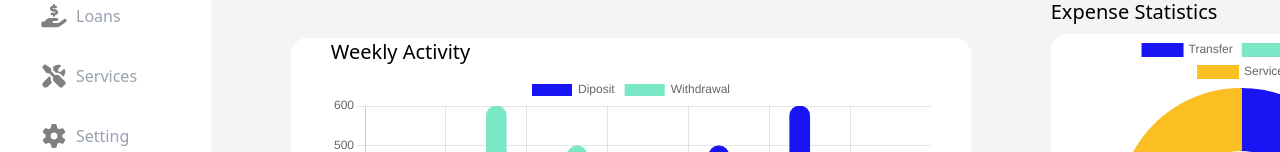
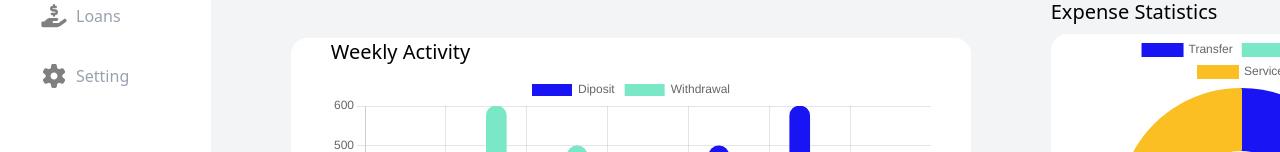
Before and after one commit to Kingestif/Bankify, a Next.js app: page /dashboard in a window 1280 px wide. Shown: the part 406-558 px from the top of the page. Built offline with nearby package versions, Linux system fonts and the light colour scheme.

Commit message:
refactor:remove service page

```diff
--- a/app/dashboard/services/page.tsx
+++ /dev/null
@@ -1,5 +0,0 @@
-export default function page() {
-  return (
-    <div>this is services page</div>
-  )
-}
--- a/app/ui/dashboard/sideBar.tsx
+++ b/app/ui/dashboard/sideBar.tsx
@@ -45,12 +45,6 @@ export function SideBar() {
     },
 
     {
-      icon: <svg xmlns="http://www.w3.org/2000/svg" fill="gray" viewBox="0 0 640 640"><path d="M102.8 57.3C108.2 51.9 116.6 51.1 123 55.3L241.9 134.5C250.8 140.4 256.1 150.4 256.1 161.1L256.1 210.7L346.9 301.5C380.2 286.5 420.8 292.6 448.1 320L574.2 446.1C592.9 464.8 592.9 495.2 574.2 514L514.1 574.1C495.4 592.8 465 592.8 446.2 574.1L320.1 448C292.7 420.6 286.6 380.1 301.6 346.8L210.8 256L161.2 256C150.5 256 140.5 250.7 134.6 241.8L55.4 122.9C51.2 116.6 52 108.1 57.4 102.7L102.8 57.3zM247.8 360.8C241.5 397.7 250.1 436.7 274 468L179.1 563C151 591.1 105.4 591.1 77.3 563C49.2 534.9 49.2 489.3 77.3 461.2L212.7 325.7L247.9 360.8zM416.1 64C436.2 64 455.5 67.7 473.2 74.5C483.2 78.3 485 91 477.5 98.6L420.8 155.3C417.8 158.3 416.1 162.4 416.1 166.6L416.1 208C416.1 216.8 423.3 224 432.1 224L473.5 224C477.7 224 481.8 222.3 484.8 219.3L541.5 162.6C549.1 155.1 561.8 156.9 565.6 166.9C572.4 184.6 576.1 203.9 576.1 224C576.1 267.2 558.9 306.3 531.1 335.1L482 286C448.9 253 403.5 240.3 360.9 247.6L304.1 190.8L304.1 161.1L303.9 156.1C303.1 143.7 299.5 131.8 293.4 121.2C322.8 86.2 366.8 64 416.1 63.9z"/></svg>,
-      name: "Services",
-      to: "/dashboard/services"
-    },
-
-    {
       icon: <svg xmlns="http://www.w3.org/2000/svg" fill="gray" viewBox="0 0 640 640"><path d="M259.1 73.5C262.1 58.7 275.2 48 290.4 48L350.2 48C365.4 48 378.5 58.7 381.5 73.5L396 143.5C410.1 149.5 423.3 157.2 435.3 166.3L503.1 143.8C517.5 139 533.3 145 540.9 158.2L570.8 210C578.4 223.2 575.7 239.8 564.3 249.9L511 297.3C511.9 304.7 512.3 312.3 512.3 320C512.3 327.7 511.8 335.3 511 342.7L564.4 390.2C575.8 400.3 578.4 417 570.9 430.1L541 481.9C533.4 495 517.6 501.1 503.2 496.3L435.4 473.8C423.3 482.9 410.1 490.5 396.1 496.6L381.7 566.5C378.6 581.4 365.5 592 350.4 592L290.6 592C275.4 592 262.3 581.3 259.3 566.5L244.9 496.6C230.8 490.6 217.7 482.9 205.6 473.8L137.5 496.3C123.1 501.1 107.3 495.1 99.7 481.9L69.8 430.1C62.2 416.9 64.9 400.3 76.3 390.2L129.7 342.7C128.8 335.3 128.4 327.7 128.4 320C128.4 312.3 128.9 304.7 129.7 297.3L76.3 249.8C64.9 239.7 62.3 223 69.8 209.9L99.7 158.1C107.3 144.9 123.1 138.9 137.5 143.7L205.3 166.2C217.4 157.1 230.6 149.5 244.6 143.4L259.1 73.5zM320.3 400C364.5 399.8 400.2 363.9 400 319.7C399.8 275.5 363.9 239.8 319.7 240C275.5 240.2 239.8 276.1 240 320.3C240.2 364.5 276.1 400.2 320.3 400z"/></svg>,
       name: "Setting",
       to: "/dashboard/setting"
```
